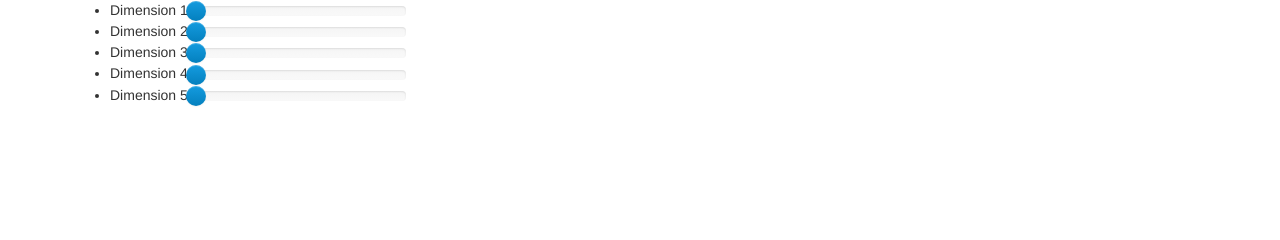
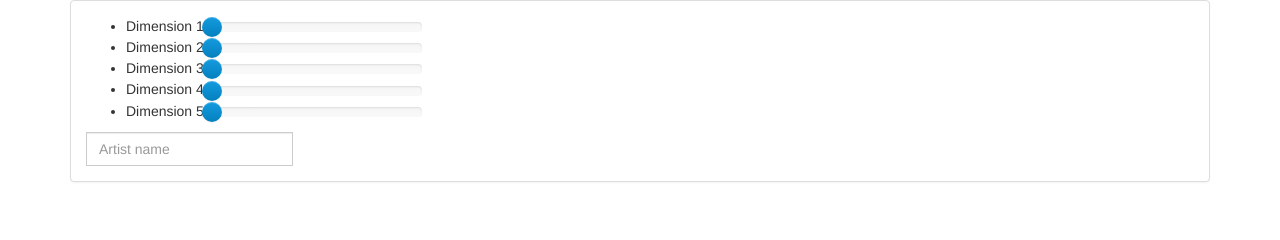
Before and after one commit to m329/reco, a Flask app: template templates/genre_vision.html in a window 1280 px wide. Shown: the part 535-775 px from the top of the page. Run offline with Flask 2, Linux system fonts and the light colour scheme; the template is opened without the code that fills it, so the values that code supplies are empty; some libraries are stand-ins or nearby versions.

Commit message:
add artist fuzzy search for GenreVision page

```diff
--- a/reco.py
+++ b/reco.py
@@ -180,6 +180,23 @@ def artist_id_lookup(name):
 	name = cur.fetchone()
 	return str(name[0])
 
+def artist_id_lookup_soundslike(name):
+
+	print 'name'+name
+
+	#q="set @a=concat('%',splitname('"+name+"'),'%');select artistId from Artists where soundName like @a order by artistPopularityAll desc limit 1;"
+
+	db = mysql_get_db()
+	cur = db.cursor()
+	cur.execute("select concat('%',splitname('"+name+"'),'%') limit 1;")
+	soundex = cur.fetchone()[0]
+
+	cur = db.cursor()
+	cur.execute("select artistId from Artists where soundName like '"+soundex+"' order by artistPopularityAll desc limit 1;")
+	artist_id = cur.fetchone()
+
+	return str(artist_id[0])
+
 """
 KDTree / SVD stuff
 """
@@ -208,13 +225,25 @@ def recommend(artist_name):
 	names = [artist_name_lookup(i) for i in ids]
 	return render_template('recommend.html',artist_name=artist_name_lookup(artist_id),names=names,dist=dist)
 
-@app.route('/json/recommend/<artist_id>')
-def recommend_json(artist_id):
+@app.route('/json/location/id',methods=['POST'])
+def get_location_from_id_json():
+	artist_id = request.form['aid']
+
+	x=get_recommender().getlocationof(artist_id)
+
+	return json.dumps(x.tolist())
+
+@app.route('/json/recommend/id',methods=['POST'])
+def recommend_json():
+	artist_id = request.form['aid']
+	print artist_id
+
 	[dist,ids,points]=get_recommender().recommend(artist_id,k=10)
-	names = [artist_name_lookup(i) for i in ids]
-	points=points[:,:2]
+	names = [unicode(artist_name_lookup(i), errors='replace') for i in ids]
 
-	data = [ (p[0],p[1],n,d,i) for p,n,d,i in itertools.izip(points.tolist(),names,dist.tolist(),ids.tolist())]
+	dist = (dist/np.max(dist)) # return relative normalize distance (scale of 0-1)
+
+	data = [ (p[0],p[1],p[2],p[3],p[4],n,d,i) for p,n,d,i in itertools.izip(points.tolist(),names,dist.tolist(),ids.tolist())]
 
 	return json.dumps(data)
 
@@ -230,6 +259,21 @@ def recommend_searchnear_json():
 	data = [ (p[0],p[1],p[2],p[3],p[4],n,d,i) for p,n,d,i in itertools.izip(points.tolist(),names,dist.tolist(),ids.tolist())]
 
 	return json.dumps(data)
+
+@app.route('/json/artistid/soundslike',methods=['POST'])
+def search_artist_id_lookup_soundslike():
+
+	print 'search_term'+request.form['search_term']
+
+	search = request.form['search_term']
+
+	artistId = artist_id_lookup_soundslike(search)
+
+	print artistId
+
+	return json.dumps([artistId])
+
+
 
 @app.route("/artists")
 def artists():
--- a/templates/genre_vision.html
+++ b/templates/genre_vision.html
@@ -12,9 +12,20 @@
 {% block body %}
 	<h1>GenreVision</h1>
 
+
     <div id="chart"></div>
 
+	<div class="panel panel-default">
+	<div class="panel-body">
 		<ul id="sliders"></ul>
+
+		<div class="input-group">
+		  <input id="searchbox" type="text" class="form-control" placeholder="Artist name" aria-describedby="basic-addon1">
+		</div>
+
+	</div>
+	</div>
+
 {% endblock %}
 
 {% block afterboxy %}
@@ -44,19 +55,12 @@
 
 	var slider_vals = [];
 
-	$(document).ready(function() {
+	//Create SVG element
+	var svg = d3.select("#chart")
+		.append("svg")
+		.attr("width", w)
+		.attr("height", h);
 
-		var labels = [
-			'Dimension 1',
-			'Dimension 2',
-			'Dimension 3',
-			'Dimension 4',
-			'Dimension 5'
-		];
-
-		for (s=0; s < 5; s++) {
-				$('#sliders').append("<li>"+labels[s]+": <input id='#sv"+s+"' class='sliderin' data-slider-id='svSlider' type='text' data-slider-min='0' data-slider-max='1' data-slider-step='0.0001' data-slider-value='0'/></li>");
-		}
 
 	function setSlidersTo(point){
 			for (s = 0; s < point.length; s++) {
@@ -165,10 +169,65 @@
 
 			},
 			complete: function() {}
-		  }));
+		  })
+		  );
+	  }
+
+
+	$( "#searchbox" ).keyup(debounce(function( event ) {
+
+			$.ajax({
+				url: '{{ url_for('search_artist_id_lookup_soundslike',_external=True) }}',
+				method: "POST",
+				data: {search_term: $('#searchbox').val()},
+				success: function(data) {
+
+						var artist_id=$.parseJSON( data );
+
+
+								$.ajax({
+										url: '{{ url_for('get_location_from_id_json',_external=True) }}',
+									method: "POST",
+									data: {aid: (artist_id[0]).toString()},
+									success: function(data) {
+											var searchpoint = $.parseJSON(data)
+
+											console.log(searchpoint);
+											setSlidersTo(searchpoint);
+
+											UpdateView();
+
+										}
+									});
 
 
 				}
+			});
+	},500));
+
+
+
+
+
+
+
+	$(document).ready(function() {
+
+		var labels = [
+			'Dimension 1',
+			'Dimension 2',
+			'Dimension 3',
+			'Dimension 4',
+			'Dimension 5'
+		];
+
+		for (s=0; s < 5; s++) {
+				$('#sliders').append("<li>"+labels[s]+": <input id='#sv"+s+"' class='sliderin' data-slider-id='svSlider' type='text' data-slider-min='0' data-slider-max='1' data-slider-step='0.0001' data-slider-value='0'/></li>");
+		}
+
+
+
+
 
 		$('.sliderin').each(function(s){
 			$(this).slider({
@@ -182,16 +241,14 @@
 		});
 
 
-		//Create SVG element
-		var svg = d3.select("#chart")
-			.append("svg")
-			.attr("width", w)
-			.attr("height", h);
 
 		setSlidersTo([{{ initial_point|join(', ') }}])
 
 		UpdateView();
 
+
+
+
 	});
 </script>
 {% endblock %}
```
Lines whose indentation alone changed are shown as unchanged.
